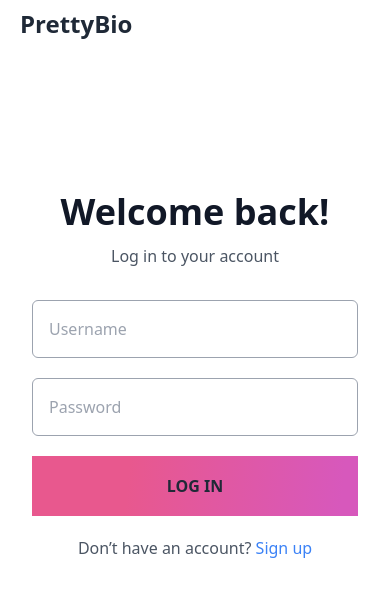
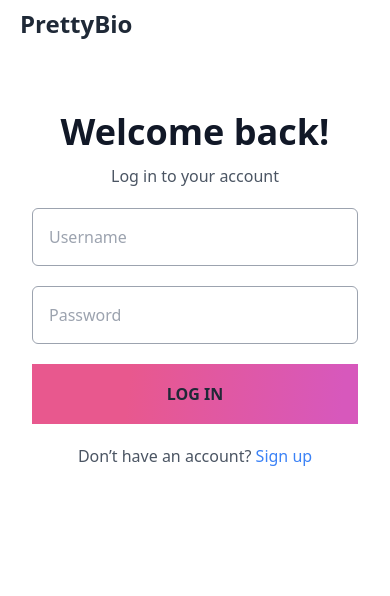
Before and after one commit to devtofunmi/prettybio, a Next.js app: page /Login in a window 390 px wide. Shown: the top 596 px of the page. Built offline with nearby package versions, Linux system fonts and the light colour scheme; a web font is replaced by a local one.

Commit message:
change the validation logic

```diff
--- a/pages/Login.tsx
+++ b/pages/Login.tsx
@@ -1,4 +1,4 @@
-import React, { useEffect, useState } from "react";
+import React, { useState } from "react";
 import { useRouter } from "next/router";
 import { supabase } from "../supabaseClient";
 import GradientBorder from "../components/GradientBorder";
@@ -11,22 +11,37 @@ const Login: React.FC = () => {
   const [username, setUsername] = useState<string>("");
   const [password, setPassword] = useState<string>("");
   const [loading, setLoading] = useState<boolean>(false);
-  const [error, setError] = useState<string>("");
+  const [usernameError, setUsernameError] = useState<string>("");
+  const [passwordError, setPasswordError] = useState<string>("");
   const [success, setSuccess] = useState<string>("");
 
   const router = useRouter();
 
+  const validateForm = () => {
+    let isValid = true;
+
+    if (!username) {
+      setUsernameError("Username is required");
+      isValid = false;
+    } else {
+      setUsernameError("");
+    }
+
+    if (!password) {
+      setPasswordError("Password is required");
+      isValid = false;
+    } else {
+      setPasswordError("");
+    }
+
+    return isValid;
+  };
+
   const logIn = async () => {
+    if (!validateForm()) return;
+
     setLoading(true);
-    setError("");
     setSuccess("");
-
-    // Form validation
-    if (!username || !password) {
-      setError("Please enter both username and password.");
-      setLoading(false);
-      return;
-    }
 
     const { data, error } = await supabase
       .from("users")
@@ -35,21 +50,19 @@ const Login: React.FC = () => {
       .eq("password", password);
 
     if (error) {
-      setError(error.message);
+      setUsernameError("Invalid username or password.");
     } else if (data.length === 0) {
-      setError("Incorrect username or password.");
+      setUsernameError("Incorrect username or password.");
     } else {
       const user = data[0];
 
       setSuccess("Login successful! Redirecting...");
-      setTimeout(() => {
-        setSuccess("");
-      }, 2000);
-
       const userData = JSON.stringify([{ id: user.id }]);
       localStorage.setItem("data", userData);
 
+      setTimeout(() => {
         router.push(user.setup_complete ? "/Dashboard" : "/Setup");
+      }, 1500);
     }
 
     setLoading(false);
@@ -66,43 +79,46 @@ const Login: React.FC = () => {
       </div>
 
       <div className="w-full lg:w-1/2 flex flex-col mt-28 md:mt-10 items-center px-8">
-
-        {error && (
-          <div className="flex justify-center items-center w-full max-w-md p-4 mb-4 rounded-lg bg-red-100 text-red-700 border border-red-400">
-            <p>{error}</p>
-            <button className="ml-4 text-sm font-bold" onClick={() => setError("")}>
-              ✕
-            </button>
+        {success && (
+          <div className="w-full max-w-md mb-5 p-4 rounded-lg bg-green-100 text-green-700 border border-green-400">
+            <p className="flex items-center gap-2">
+              {success}
+            </p>
           </div>
         )}
+        <h1 className="text-4xl font-bold text-gray-900 mt-0 md:mt-20">Welcome back!</h1>
+        <p className="text-gray-600 mt-3">Log in to your account</p>
+        <div className="w-full max-w-md mt-5">
 
-        {success && (
-          <div className="flex justify-center items-center w-full max-w-md p-4 mb-4 rounded-lg bg-green-100 text-green-700 border border-green-400">
-            <p>{success}</p>
-          </div>
-        )}
-
-        <h1 className="text-4xl mt-20 font-bold text-gray-900">Welcome back!</h1>
-        <p className="text-gray-600 mt-3">Log in to your account</p>
-
-        <div className="w-full max-w-md mt-5">
+          <div className="mb-5">
             <input
               type="text"
-            className="bg-transparent focus:border-[#effbce] border border-gray-400 rounded-md py-4 px-4 block w-full mt-3 text-black"
+              className={`bg-transparent focus:border-[#effbce] border ${
+                usernameError ? "border-red-500" : "border-gray-400"
+              } rounded-md py-4 px-4 block w-full text-black`}
               placeholder="Username"
               value={username}
               onChange={(e) => setUsername(e.target.value)}
             />
-
+            {usernameError && (
+              <p className="text-red-500 text-sm mt-1">{usernameError}</p>
+            )}
+          </div>
+          <div className="mb-5">
             <input
               type="password"
-            className="bg-transparent focus:border-[#effbce] border border-gray-400 rounded-md py-4 px-4 block w-full mt-5 text-black"
+              className={`bg-transparent focus:border-[#effbce] border ${
+                passwordError ? "border-red-500" : "border-gray-400"
+              } rounded-md py-4 px-4 block w-full text-black`}
               placeholder="Password"
               value={password}
               onChange={(e) => setPassword(e.target.value)}
             />
-
-          <div className="mt-5 w-full">
+            {passwordError && (
+              <p className="text-red-500 text-sm mt-1">{passwordError}</p>
+            )}
+          </div>
+          <div className="w-full">
             <GradientBorder>
               <button
                 className="w-full px-24 py-4 bg-transparent text-gray-800 font-bold text-base"
@@ -113,8 +129,6 @@ const Login: React.FC = () => {
               </button>
             </GradientBorder>
           </div>
-
-
           <div className="mt-5 flex justify-center text-center text-gray-600">
             <p>
               Don’t have an account?{" "}
@@ -125,8 +139,6 @@ const Login: React.FC = () => {
           </div>
         </div>
       </div>
-
-
       <div className="hidden lg:block w-1/2 relative">
         <Image
           src="https://media.istockphoto.com/id/2174175055/photo/a-businessman-use-generative-engine-optimization-on-his-smartphone-to-view-search-results.webp?s=1024x1024&w=is&k=20&c=HCEOpEPqIJq8a0awaQlbKOVu5eFg4TYkhr9hmHYKD0A="
```
Lines whose indentation alone changed are shown as unchanged.
